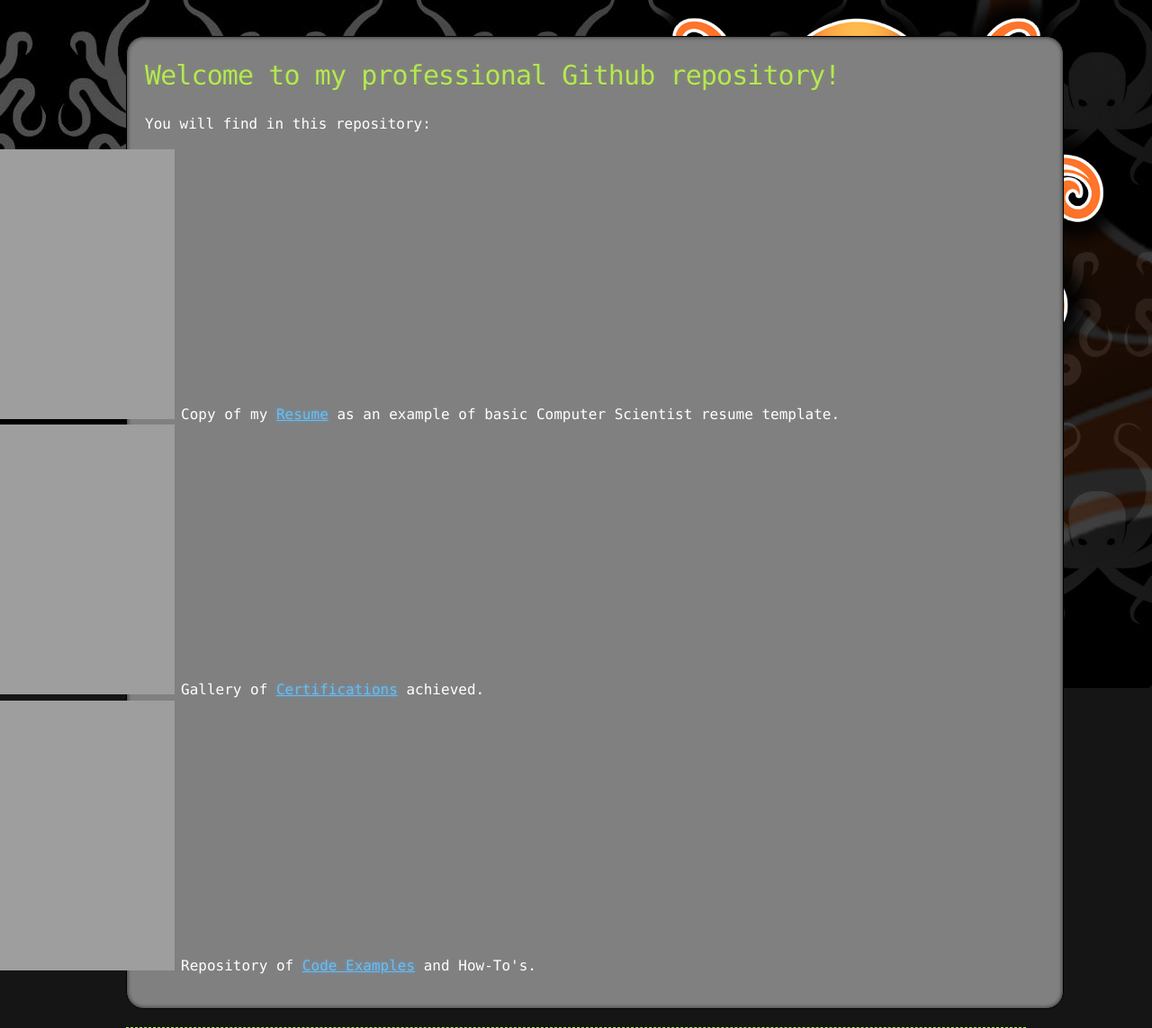
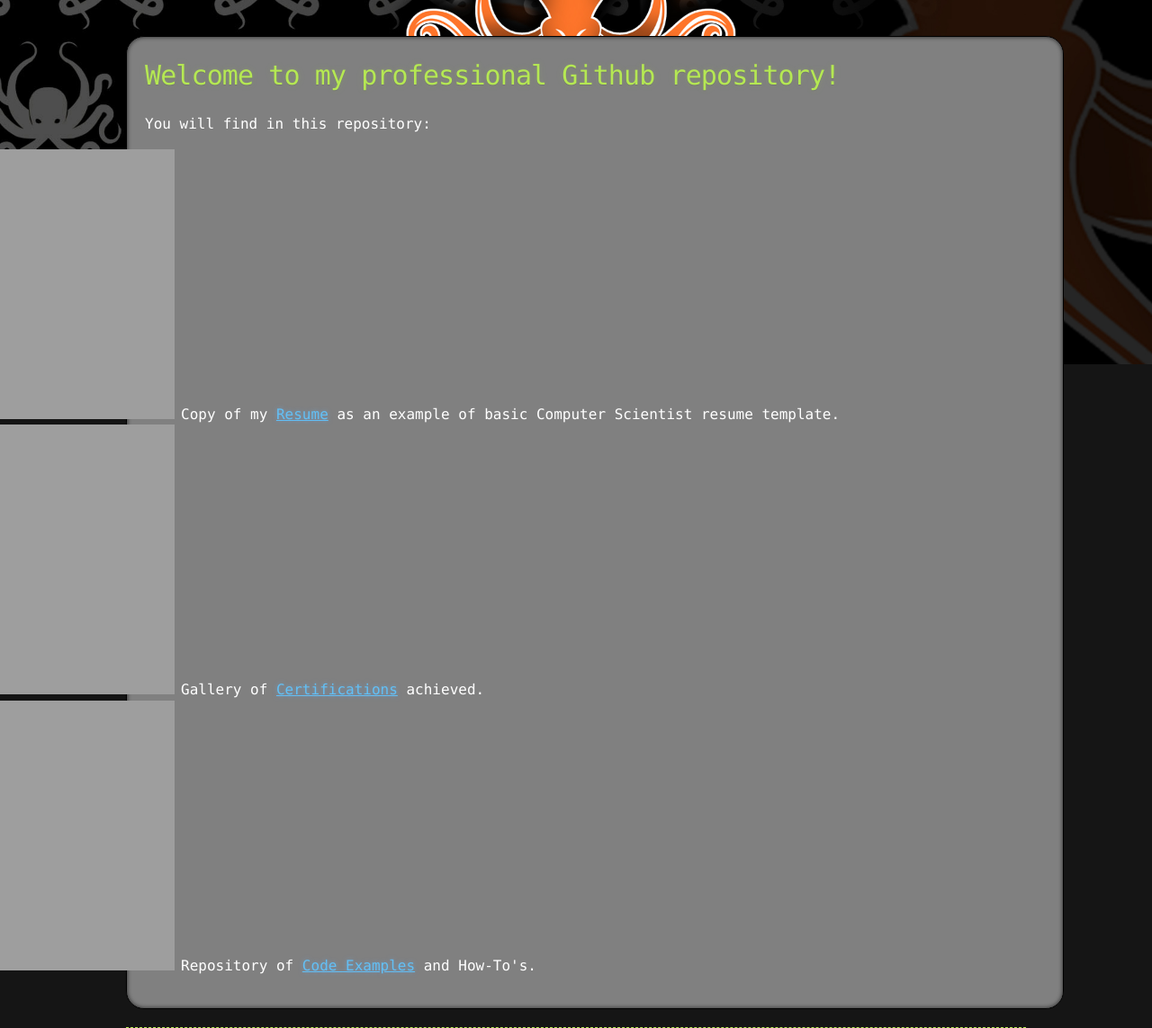
Before and after one commit to Andres2295/Andres-Torres-Colon, a Jekyll site: the page built from index.md, in a window 1280 px wide. Shown: the part 315-1458 px from the top of the page at 90% size. Built offline with Jekyll 4.4.1, drawn with Linux system fonts in a browser that asks for light colours; our own code applies the rules of GitHub Pages for plain Markdown files.

Commit message:
Update jekyll-theme-hacker.scss

```diff
--- a/_sass/jekyll-theme-hacker.scss
+++ b/_sass/jekyll-theme-hacker.scss
@@ -19,7 +19,7 @@ body {
   padding: 0;
   background: $body-background url("../images/Octologic_Screensaver.jpg") 0 0;
   background-repeat: no-repeat;
-  background-size: auto;
+  background-size: 100%;
   color: $body-foreground;
   font-size: 16px;
   line-height: 1.5;
```
